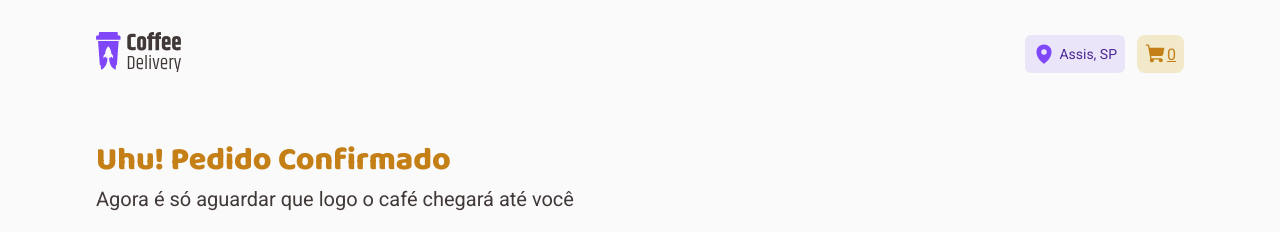
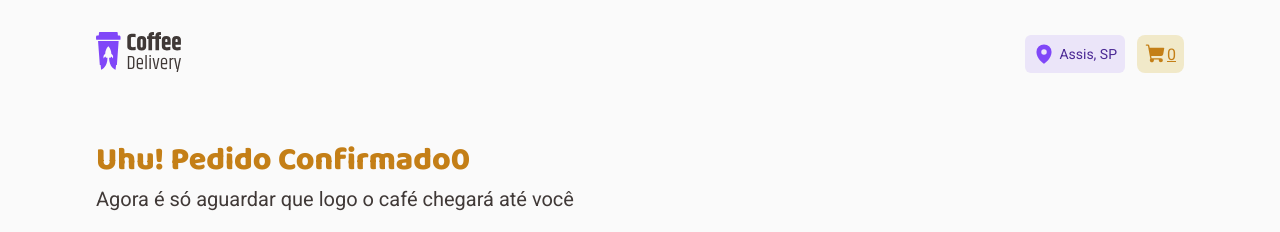
Before and after one commit to JoaoPedroVicentin/coffee-delivery, a React (Vite) app: page /success in a window 1280 px wide. Shown: the top 232 px of the page. Built offline with nearby package versions, Linux system fonts and the light colour scheme.

Commit message:
Update index.tsx

```diff
--- a/src/pages/Success/index.tsx
+++ b/src/pages/Success/index.tsx
@@ -7,7 +7,7 @@ export function Success() {
         <SuccessContainer>
             <ConfirmPurchase>
                 <ConfirmHeader>
-                    <h1>Uhu! Pedido Confirmado</h1>
+                    <h1>Uhu! Pedido Confirmado0</h1>
                     <p>Agora é só aguardar que logo o café chegará até você</p>
                 </ConfirmHeader>
                 <ConfirmBody>
```
